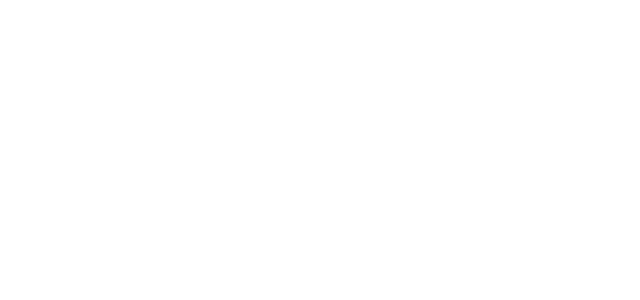
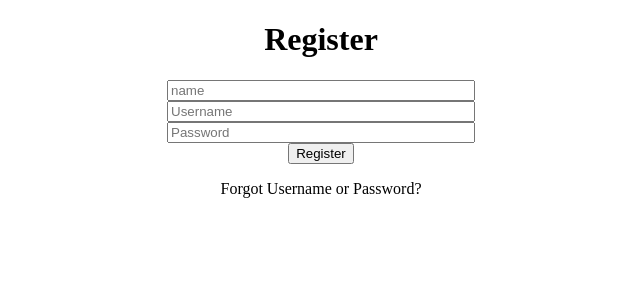
Before and after one commit to cyrusblake/Authentication-System-Java-Full-Stack, a React (Vite) app in the folder frontend/my-app/: page /register in a window 1280 px wide. Before the commit this address had no page. Shown: the top 300 px of the page, without its empty margins (319-959 px from the left). Built offline with nearby package versions, Linux system fonts and the light colour scheme.

Commit message:
more changes

```diff
--- a/frontend/my-app/src/App.jsx
+++ b/frontend/my-app/src/App.jsx
@@ -2,6 +2,7 @@ import React from 'react'
 import { BrowserRouter, Routes, Route} from 'react-router-dom'
 import Login from './pages/Login'
 import Home from './pages/Home'
+import Register from './pages/Register'
 
 function App() {
 
@@ -15,6 +16,7 @@ function App() {
             <Route index element={<Login/>}/>
             <Route path='login' element={<Login/>}/>
             <Route path='home' element={<Home/>}/>
+            <Route path='register' element={<Register/>}></Route>
           </Routes>
         </BrowserRouter>
 
--- /dev/null
+++ b/frontend/my-app/src/pages/Register.jsx
@@ -0,0 +1,52 @@
+import {useState} from "react";
+import { useNavigate } from "react-router-dom";
+import axios from "axios";
+import "../styles/Register.css"
+
+function Register(){
+
+    const [name, setName] = useState("");
+    const [email, setEmail] = useState("");
+    const [password, setPassword] = useState("");
+    const navigate = useNavigate();
+
+    async function save(event) {
+        event.preventDefault();
+        try {
+          await axios.post("http://localhost:8080/user/post", {
+          name: name,
+          email: email,
+          password: password,
+          });
+          alert("User Registation Successfully");
+          navigate('/login');
+        } catch (err) {
+          alert(err);
+        }
+      }
+
+
+    return(
+        <>
+        <div className="contents">
+            <div className="content">
+                <h1>Register</h1>
+                <div>
+                    <input className="input" placeholder="name" type="text"
+                    value={name} onChange={(event) =>{setName(event.target.value);}}/>
+                </div>
+                <div>
+                    <input className="input" placeholder="Username" type="email"
+                    value={email} onChange={(event) =>{setEmail(event.target.value);}}/>
+                </div>
+                <div>
+                    <input className="input" placeholder="Password" type="password"
+                    value={password} onChange={(event) => {setPassword(event.target.value);}}/>
+                </div>
+                <button onClick={save} type="submit">Register</button>
+                <p>Forgot Username or Password?</p>
+            </div>
+        </div>
+        </>
+    )
+} export default Register
--- /dev/null
+++ b/frontend/my-app/src/styles/Register.css
@@ -0,0 +1,11 @@
+.contents {
+    /* max-width: 1280px; */
+    /* margin: 0 auto; */
+    /* margin-top: 50%; */
+    text-align: center;
+}
+
+.input{
+    width: 300px;
+
+}
```
